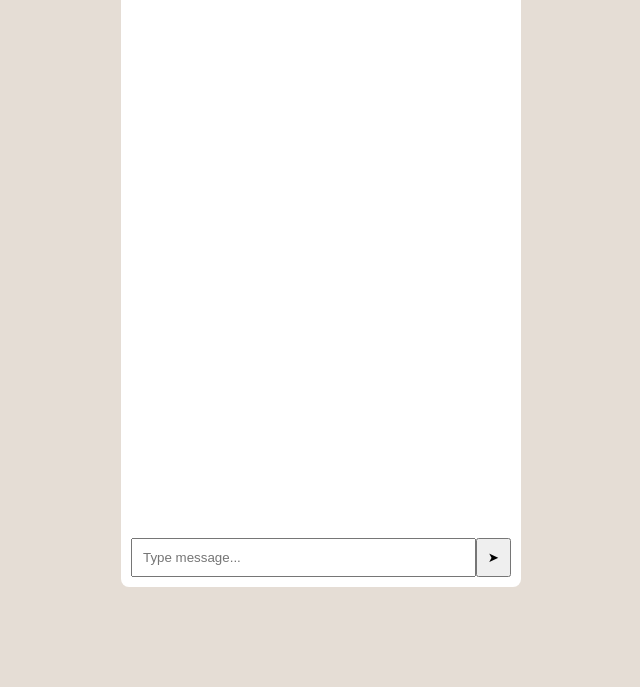
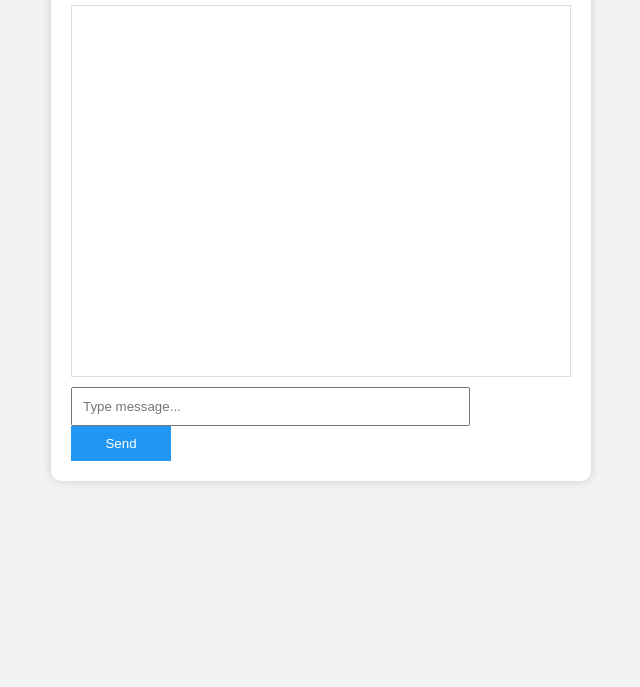
Before and after one commit to barmanshyama406-sketch/myproject, a plain HTML site: page index.html in a window 1280 px wide. Shown: the part 113-800 px from the top of the page, without its empty margins (319-959 px from the left). Drawn offline with Linux system fonts and the light colour scheme.

Commit message:
New Chat UI

```diff
--- a/index.html
+++ b/index.html
@@ -1,113 +1,94 @@
 <!DOCTYPE html>
-<html>
+<html lang="en">
 <head>
+  <meta charset="UTF-8">
   <meta name="viewport" content="width=device-width, initial-scale=1.0">
-
-<title>Simple Chat Website</title>
+  <title>Simple Chat</title>
 
   <style>
-body {
-    font-family: Arial, sans-serif;
-    background: #e5ddd5;
-    margin: 0;
+    body{
+      margin:0;
+      font-family:Arial,sans-serif;
+      background:#f2f2f2;
     }
 
-.chat-container {
-    max-width: 400px;
-    margin: 20px auto;
-    background: white;
-    height: 85vh;
-    display: flex;
-    flex-direction: column;
-    border-radius: 8px;
-    overflow: hidden;
+    .container{
+      max-width:500px;
+      margin:30px auto;
+      background:#fff;
+      border-radius:10px;
+      padding:20px;
+      box-shadow:0 0 10px rgba(0,0,0,.15);
     }
 
-.chat-box {
-    flex: 1;
-    padding: 15px;
-    overflow-y: auto;
+    h2{
+      text-align:center;
+      color:#2196F3;
     }
 
-.msg {
-    padding: 10px;
-    border-radius: 8px;
-    margin: 5px;
-    background: #dcf8c6;
-    width: fit-content;
+    #chat{
+      height:350px;
+      overflow:auto;
+      border:1px solid #ddd;
+      padding:10px;
+      margin-bottom:10px;
     }
 
-.input-area {
-    display: flex;
-    padding: 10px;
+    input{
+      width:75%;
+      padding:10px;
     }
 
-input {
-    flex: 1;
-    padding: 10px;
+    button{
+      width:20%;
+      padding:10px;
+      background:#2196F3;
+      color:white;
+      border:none;
     }
 
-button {
-    padding: 10px;
+    .msg{
+      padding:8px;
+      margin:5px 0;
+      background:#e3f2fd;
+      border-radius:8px;
     }
   </style>
-
 </head>
 
 <body>
 
-<div class="chat-container">
+<div class="container">
 
-<div class="chat-box" id="chatBox">
-<div class="msg">Welcome! Type a message below.</div>
-</div>
+<h2>Simple Chat</h2>
 
-<div class="input-area">
-<input type="text" id="msgInput" placeholder="Type message...">
-<button onclick="sendMsg()">➤</button>
-</div>
+<div id="chat"></div>
+
+<input id="message" placeholder="Type message...">
+
+<button onclick="sendMessage()">Send</button>
 
 </div>
 
 <script>
-function sendMsg(){
 
-let input = document.getElementById("msgInput");
-let text = input.value;
+function sendMessage(){
 
-if(text=="") return;
+let input=document.getElementById("message");
 
-let box = document.getElementById("chatBox");
+let chat=document.getElementById("chat");
 
-let msg = document.createElement("div");
-msg.className="msg";
-msg.innerHTML=text;
+if(input.value=="") return;
 
-box.appendChild(msg);
+chat.innerHTML+=`<div class="msg">${input.value}</div>`;
 
 input.value="";
 
-box.scrollTop=box.scrollHeight;
+chat.scrollTop=chat.scrollHeight;
 
 }
+
 </script>
-<script type="module">
-  import { initializeApp } from "https://www.gstatic.com/firebasejs/12.16.0/firebase-app.js";
-  import { getAuth } from "https://www.gstatic.com/firebasejs/12.16.0/firebase-auth.js";getAnalytics } from "https://www.gstatic.com/firebasejs/12.16.0/firebase-analytics.js";
 
-  const firebaseConfig = {
-    apiKey: "AIzaSyDHuie3BYhnsG8XgXP_Dn3-fmqrOq0UhCA",
-    authDomain: "simple-chat-29379.firebaseapp.com",
-    databaseURL: "https://simple-chat-29379-default-rtdb.firebaseio.com",
-    projectId: "simple-chat-29379",
-    storageBucket: "simple-chat-29379.firebasestorage.app",
-    messagingSenderId: "110265526293",
-    appId: "1:110265526293:web:bd5796795b1beb1c32061c",
-    measurementId: "G-K802TNVSRJ"
-  };
-
-  const app = initializeApp(firebaseConfig);
-  const analytics = getAnalytics(app);
-</script>
 </body>
 </html>
```
Also changed, not shown: index-backup.html (added, +113 -0 lines). Lines whose indentation alone changed are shown as unchanged.
